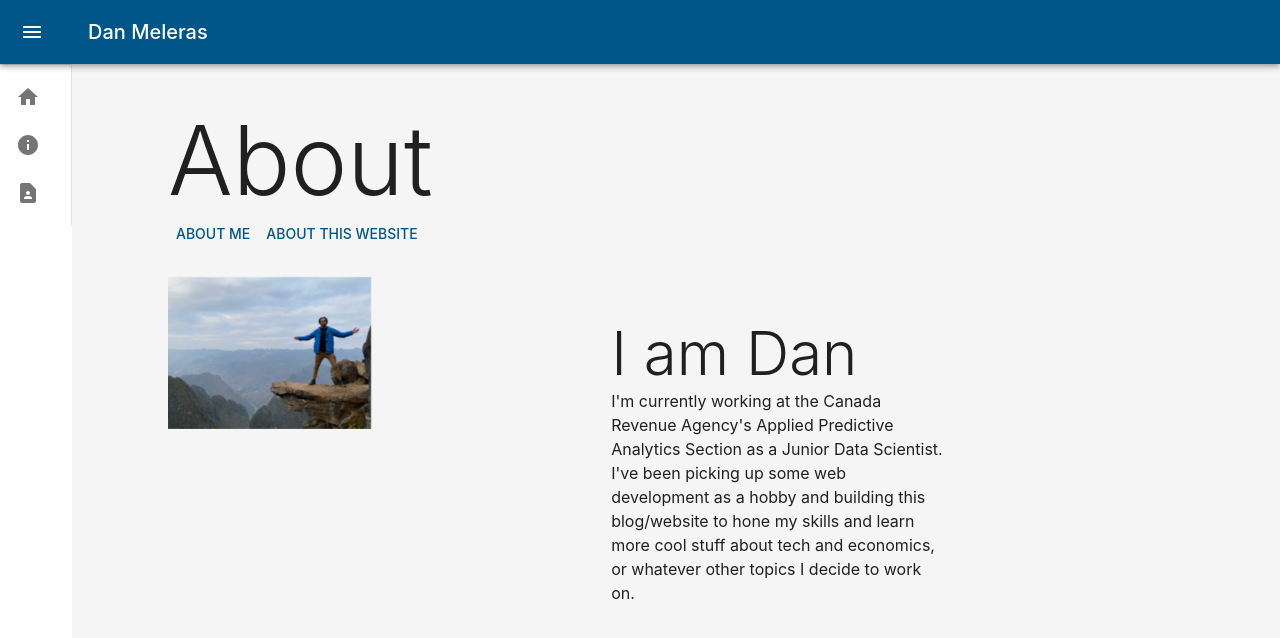
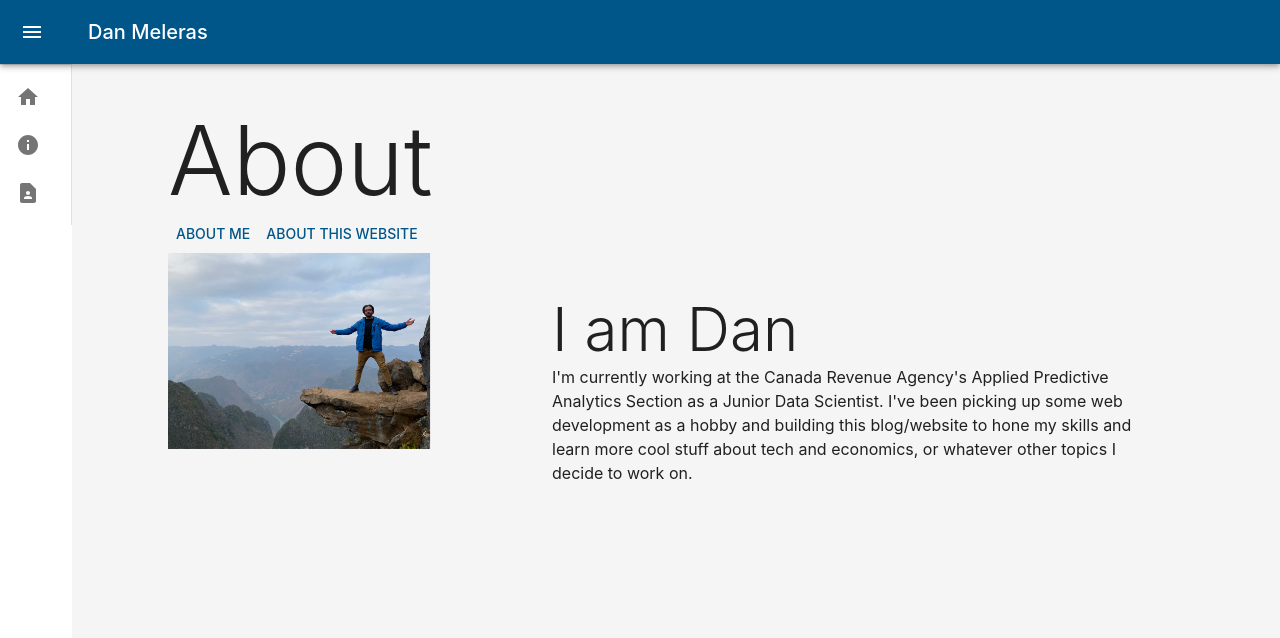
Before and after one commit to danme-l/website-v2-frontend, a React (Create React App) app: page /about in a window 1280 px wide. Both pictures are taken after a click on the button "ABOUT ME". Shown: the top 638 px of the page. Built offline with nearby package versions, Linux system fonts and the light colour scheme.

Commit message:
about page work

```diff
--- a/src/Components/About/About.js
+++ b/src/Components/About/About.js
@@ -1,4 +1,4 @@
-import { Typography, Box, Zoom, Button } from "@mui/material";
+import { Typography, Box, Zoom, Button, Grid } from "@mui/material";
 import Pics from "./Pics";
 import { NavLink } from "react-router-dom";
 import { useState } from "react";
@@ -22,7 +22,20 @@ export const About = () => {
             <Typography variant="h1">About</Typography>
             <Button onClick={switchToMe}>About Me</Button>
             <Button onClick={switchToSite}>About this website</Button>
-            <Box display={'flex'} flexDirection={'row'} sx={{mt: 3}}>
+            <Grid container spacing={2}>
+                <Grid item xs={4}>
+                    <Pics />
+                </Grid>
+                <Grid item xs={8}>
+                    <Zoom in={aboutMe} style={{ transitionDelay: aboutMe ? '200ms' : '0ms' }} mountOnEnter unmountOnExit>
+                        {AboutMe}
+                    </Zoom>
+                    <Zoom in={aboutSite} style={{ transitionDelay: aboutSite ? '200ms' : '0ms' }} mountOnEnter unmountOnExit>
+                        {AboutSite}
+                    </Zoom>
+                </Grid>
+            </Grid>
+            {/* <Box display={'flex'} flexDirection={'row'} sx={{mt: 3}}>
                 <Pics />
                 <Zoom in={aboutMe} style={{ transitionDelay: aboutMe ? '200ms' : '0ms' }} mountOnEnter unmountOnExit>
                     {AboutMe}
@@ -30,7 +43,7 @@ export const About = () => {
                 <Zoom in={aboutSite} style={{ transitionDelay: aboutSite ? '200ms' : '0ms' }} mountOnEnter unmountOnExit>
                     {AboutSite}
                 </Zoom>
-            </Box>
+            </Box> */}
         </Box>
     )
 }
@@ -38,7 +51,7 @@ export const About = () => {
 
 
 const AboutMe = (
-    <Box sx={{mx: 30, my: 5}}>
+    <Box sx={{m: 5}}>
         <Typography variant="h2">I am Dan</Typography>
         <Typography variant="body">
             I'm currently working at the Canada Revenue Agency's Applied Predictive Analytics Section as a Junior Data Scientist.
@@ -50,8 +63,19 @@ const AboutMe = (
 )
 
 const AboutSite = (
-    <Box sx={{mx: 30, my: 5}}>
+    <Box sx={{m: 5}}>
         <Typography variant="h2">About this website</Typography>
+        <Typography variant="h3">Inspiration</Typography>
+        <Typography variant="body1">
+            Like many, I became super interested in the Macro Economy and Finance during the economic destruction
+            caused by the Covid Pandemic.
+        </Typography>
+        <Typography variant="body1">
+            Though I had started learning a little before, I also learned to code during the pandemic (also like many).
+        </Typography>
+        <Typography variant="body1">
+            This website is a culmination of those two interests.
+        </Typography>
         <Typography variant="h3">Technologies</Typography>
         <Typography variant="body1">
             The Front end of the website built with React, and I make heavy use of <NavLink to='https://mui.com/material-ui/getting-started/overview/'>Material UI</NavLink> for styling.
--- a/src/Components/About/Pics.js
+++ b/src/Components/About/Pics.js
@@ -22,7 +22,7 @@ const Pics = () => {
 
     return (
         <Fade in={true} key={index} timeout={1000}>
-            <img src={picList[index]} height={'20%'} width={'20%'} alt="Shuffled image" />
+            <img src={picList[index]} width={'80%'} alt="Shuffled image" />
         </Fade>
     )
   };
```
